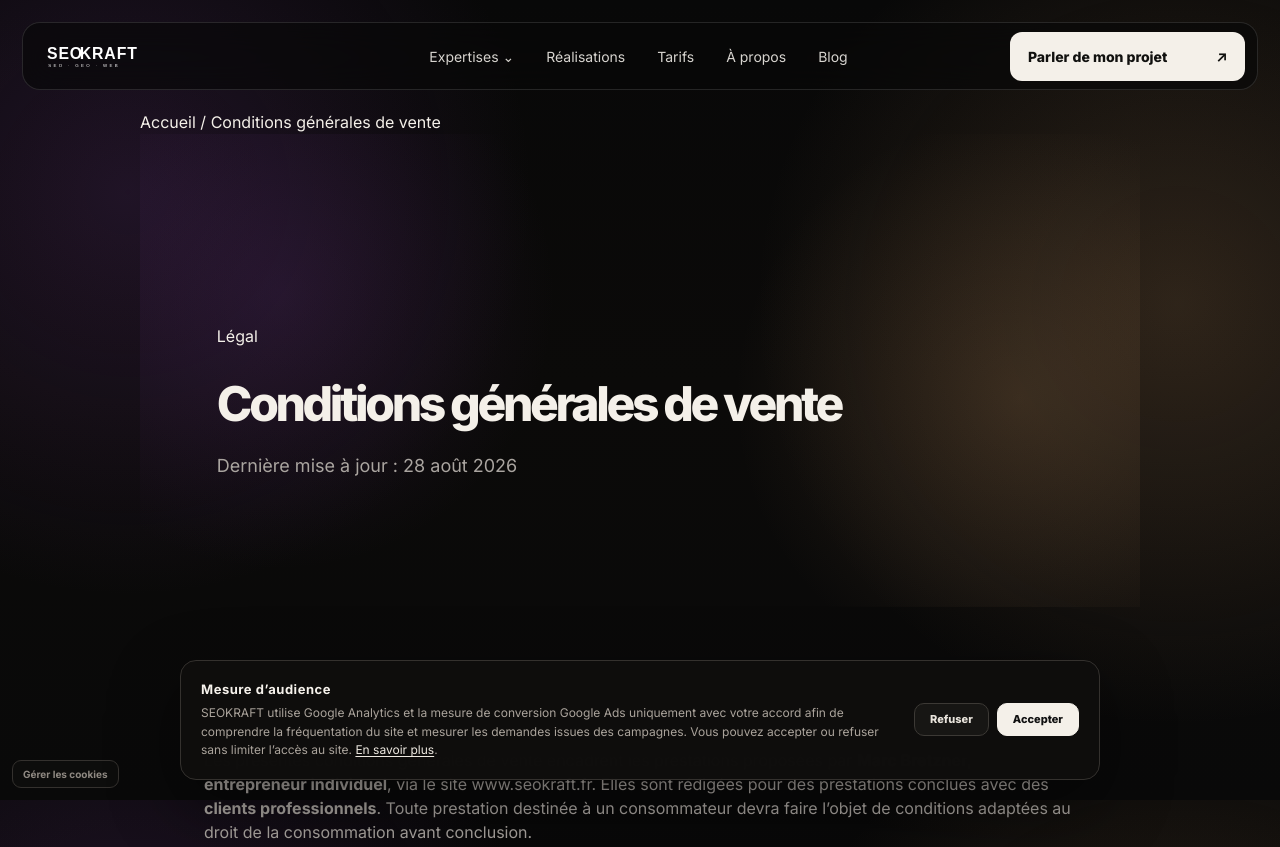
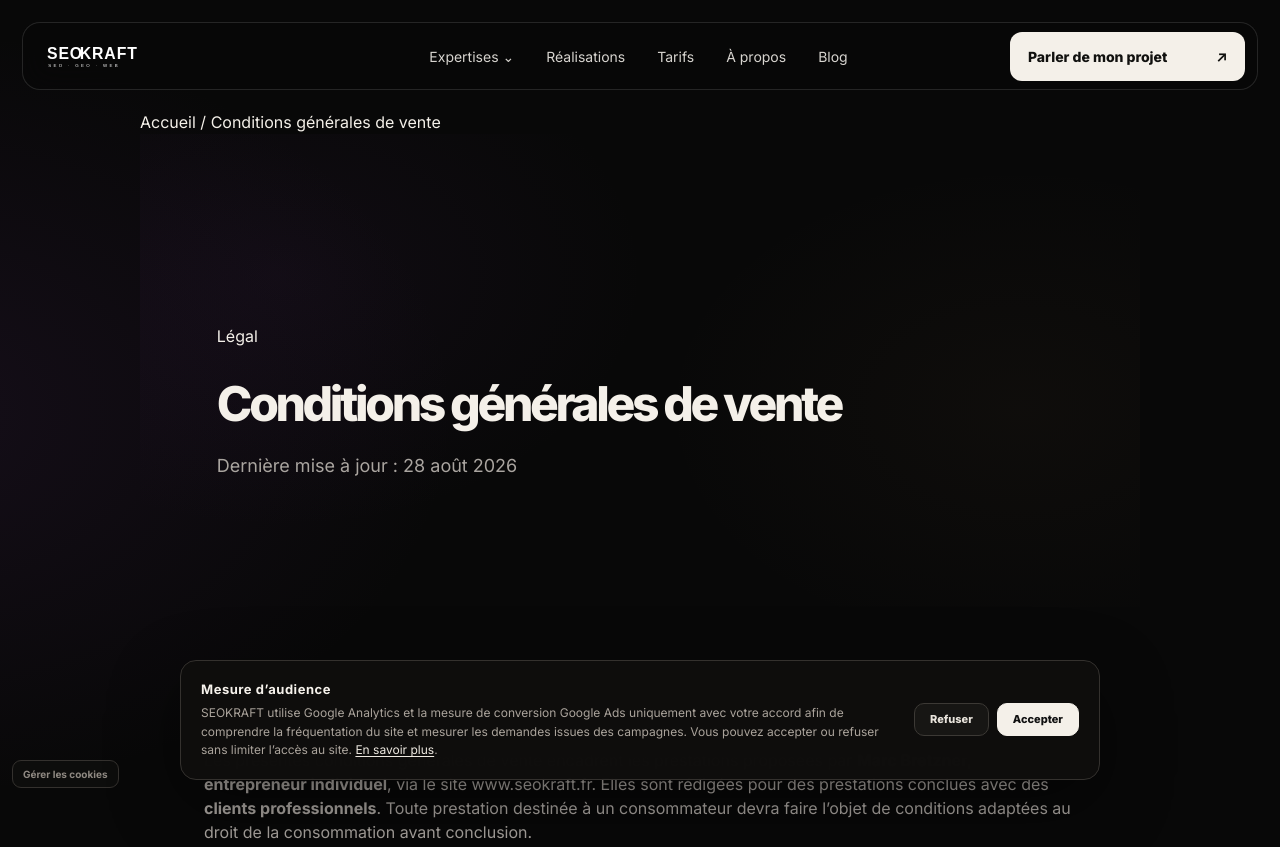
Before and after one commit to marcmasterbet/SEOKRAFT-V3, a plain HTML site: page cgv/index.html in a window 1280 px wide. Shown: the top 847 px of the page. Drawn offline with Linux system fonts and the light colour scheme.

Commit message:
Add files via upload

```diff
--- a/assets/css/site.css
+++ b/assets/css/site.css
@@ -1396,3 +1396,78 @@ main,
   .remus-browser-image{aspect-ratio:16/10}
   .remus-browser-image img{object-fit:cover;object-position:center top}
 }
+
+
+/* =========================================================
+   SEOKRAFT V3 — fond global corrigé
+   Suppression des grands aplats marron présents sur toutes les pages.
+   ========================================================= */
+html{
+  background:#080808;
+}
+body{
+  background:
+    radial-gradient(900px 620px at -8% 8%, rgba(90,45,114,.16), transparent 62%),
+    radial-gradient(760px 560px at 108% 26%, rgba(166,124,82,.07), transparent 64%),
+    #080808 !important;
+  background-attachment:scroll !important;
+  background-repeat:no-repeat !important;
+  min-height:100vh;
+}
+
+/* Les grands blocs utilisent le même fond au lieu de créer des panneaux colorés. */
+.hero,
+.page-hero,
+.expertise-hero,
+.blog-editorial-hero,
+.audit-hero,
+.content-section,
+.content-section.light,
+.content-section.dark-block,
+.light,
+.dark-block,
+.section.dark,
+.cta-section,
+.blog-editorial-list,
+.blog-final-cta,
+.audit-analysis,
+.audit-deliverable,
+.audit-final-cta,
+.audit-software-detail,
+.expertise-showcase,
+.about-person,
+.about-links,
+.real-site-showcase{
+  background:transparent !important;
+}
+
+/* Halo très léger uniquement dans les grands headers, sans aplat marron. */
+.hero::before,
+.page-hero::before,
+.expertise-hero::before,
+.blog-editorial-hero::before,
+.audit-hero::before{
+  content:"";
+  position:absolute;
+  inset:0;
+  pointer-events:none;
+  background:
+    radial-gradient(520px 360px at 14% 30%, rgba(90,45,114,.10), transparent 70%),
+    radial-gradient(500px 340px at 88% 58%, rgba(166,124,82,.045), transparent 72%);
+  z-index:0;
+}
+.hero > *,
+.page-hero > *,
+.expertise-hero > *,
+.blog-editorial-hero > *,
+.audit-hero > *{
+  position:relative;
+  z-index:1;
+}
+
+/* Évite les hauteurs artificiellement énormes sur les pages internes. */
+.page-hero,
+.expertise-hero,
+.audit-hero{
+  min-height:0 !important;
+}
```
